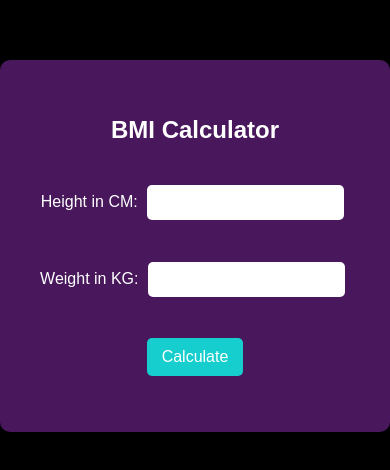
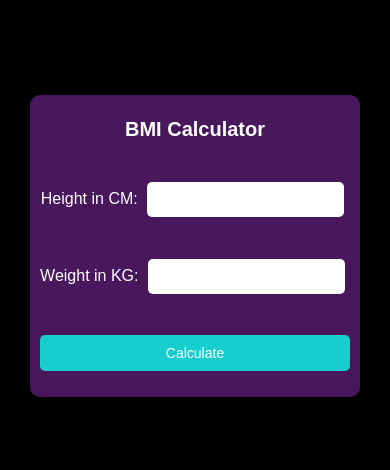
Before and after one commit to NirejBatrai/BMI-Calculator, a plain HTML site: page index.html in a window 390 px wide. Shown: the part 176-646 px from the top of the page. Drawn offline with Linux system fonts and the light colour scheme.

Commit message:
Changes on css

```diff
--- a/style.css
+++ b/style.css
@@ -52,6 +52,7 @@ button {
   text-decoration: none;
   transition: background-color 0.3s ease, transform 0.2s ease;
   margin-top: 20px;
+  width: 100%;
 }
 
 button:hover {
@@ -65,3 +66,17 @@ span {
 #output {
   background-color: transparent;
 }
+
+@media (max-width: 600px) {
+  .container {
+    padding: 10px; /* Reduce padding for smaller screens */
+  }
+
+  .container h1 {
+    font-size: 20px; /* Decrease font size for smaller screens */
+  }
+
+  button {
+    font-size: 14px; /* Decrease font size for smaller screens */
+  }
+}
```
